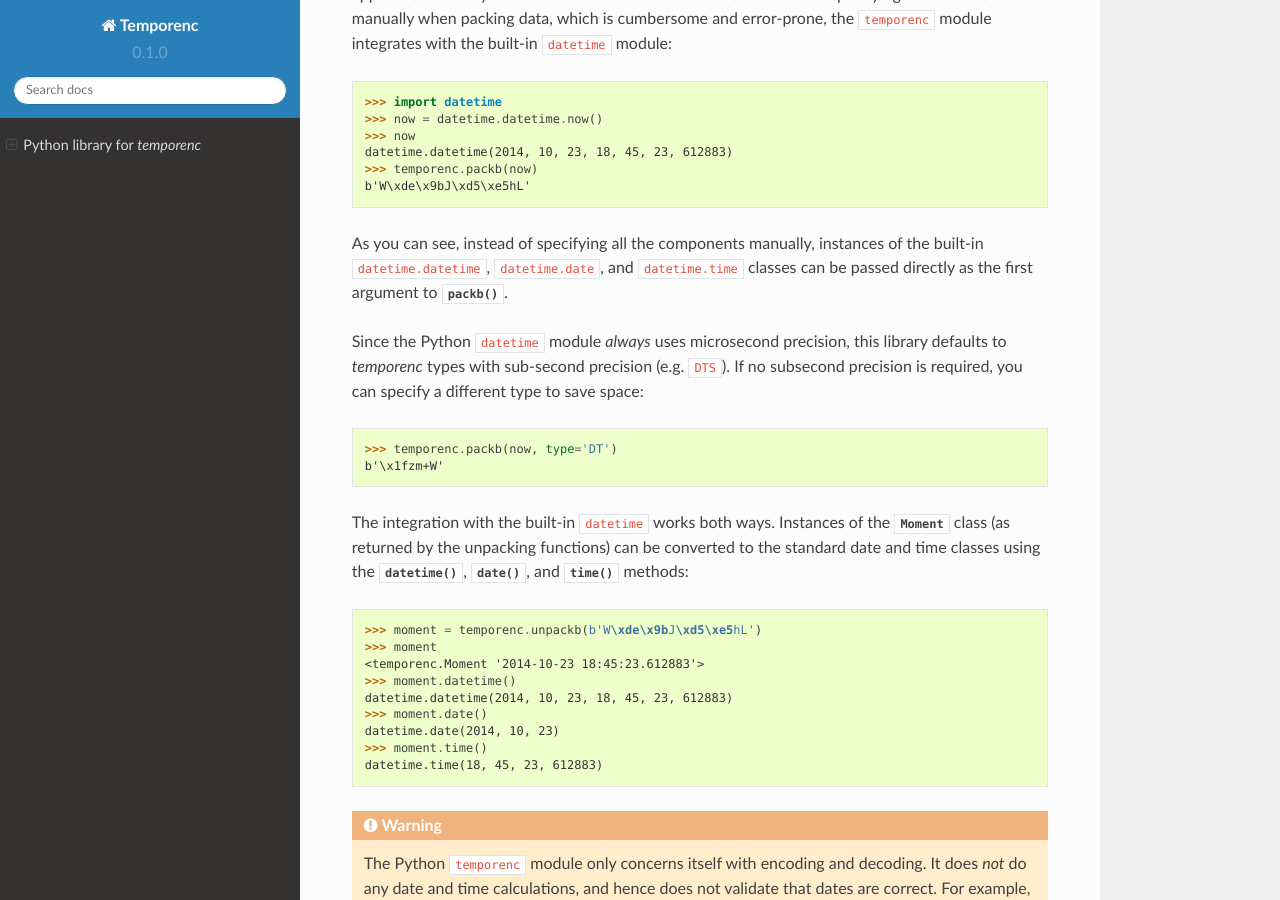
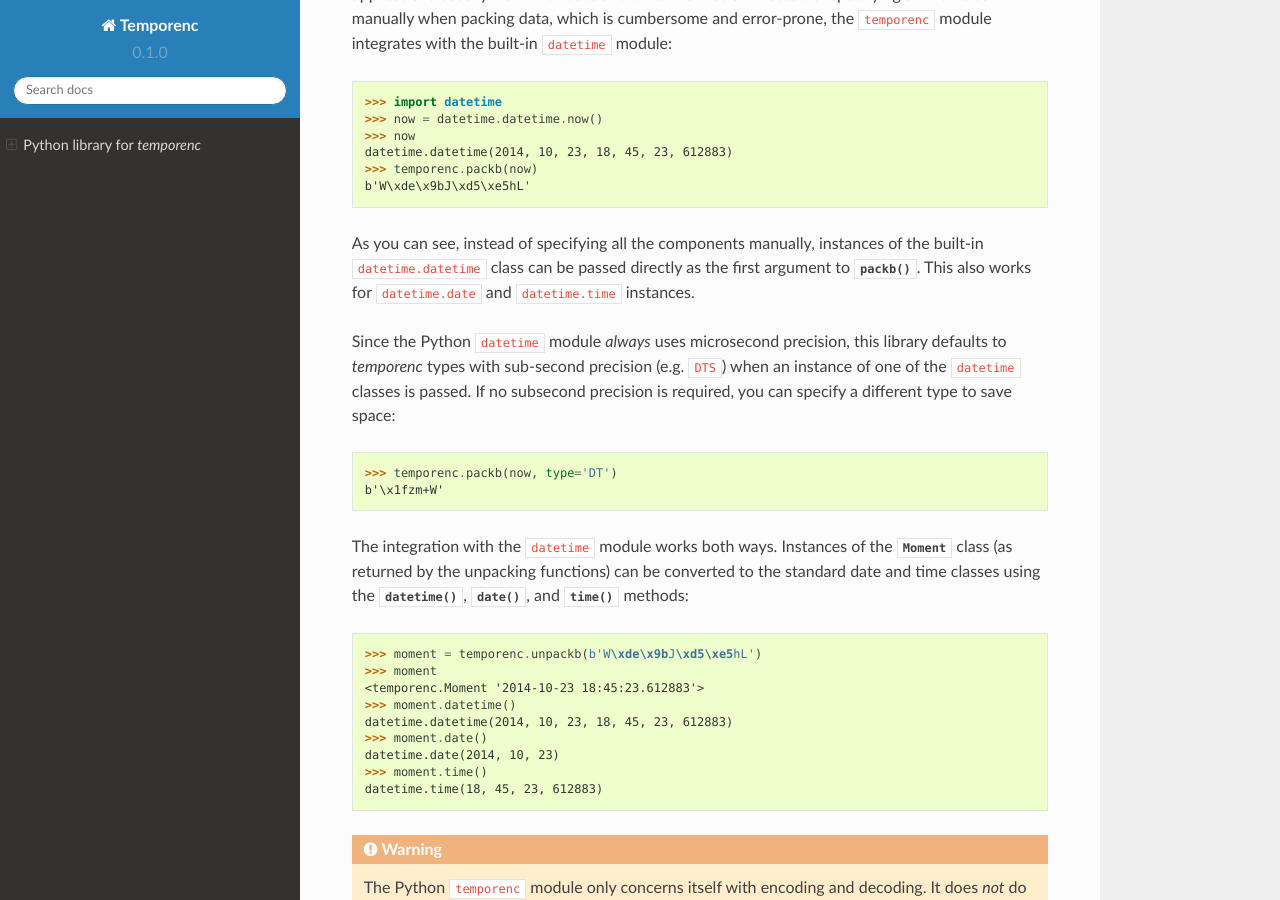
Before and after one commit to temporenc/temporenc-python, a Sphinx documentation site: the page built from doc/index.rst, in a window 1280 px wide and 900 px high, scrolled down 1947 px. Built offline with Sphinx 7.4.7 and the Read the Docs theme 2.0.0, drawn with Linux system fonts in a browser that asks for light colours.

Commit message:
Minor wording improvements to the docs

```diff
--- a/doc/index.rst
+++ b/doc/index.rst
@@ -96,18 +96,19 @@ built-in ``datetime`` module::
     b'W\xde\x9bJ\xd5\xe5hL'
 
 As you can see, instead of specifying all the components manually, instances of
-the built-in ``datetime.datetime``, ``datetime.date``, and ``datetime.time``
-classes can be passed directly as the first argument to :py:func:`packb`.
+the built-in ``datetime.datetime`` class can be passed directly as the first
+argument to :py:func:`packb`. This also works for ``datetime.date`` and
+``datetime.time`` instances.
 
 Since the Python ``datetime`` module *always* uses microsecond precision, this
-library defaults to *temporenc* types with sub-second precision (e.g. ``DTS``).
-If no subsecond precision is required, you can specify a different type to save
-space::
+library defaults to *temporenc* types with sub-second precision (e.g. ``DTS``)
+when an instance of one of the ``datetime`` classes is passed. If no subsecond
+precision is required, you can specify a different type to save space::
 
     >>> temporenc.packb(now, type='DT')
     b'\x1fzm+W'
 
-The integration with the built-in ``datetime`` works both ways. Instances of the
+The integration with the ``datetime`` module works both ways. Instances of the
 :py:class:`Moment` class (as returned by the unpacking functions) can be
 converted to the standard date and time classes using the
 :py:meth:`~Moment.datetime`, :py:meth:`~Moment.date`, and
```
